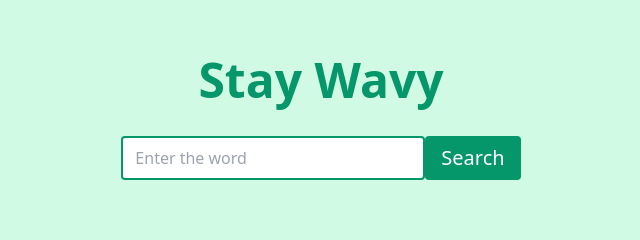
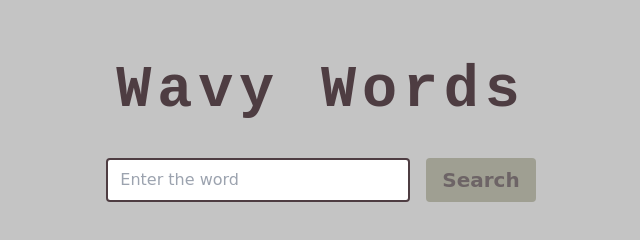
Before and after one commit to Jayleaf1125/-StayWavy, a plain HTML site: page NewAttemptMVP+.html in a window 1280 px wide. Shown: the whole page, without its empty margins (319-959 px from the left). Drawn offline with nearby package versions, Linux system fonts and the light colour scheme.

Commit message:
Renewd Style

```diff
--- a/NewAttemptMVP+.html
+++ b/NewAttemptMVP+.html
@@ -5,12 +5,13 @@
     <meta http-equiv="X-UA-Compatible" content="IE=edge">
     <meta name="viewport" content="width=device-width, initial-scale=1.0">
     <link href="https://unpkg.com/tailwindcss@^2/dist/tailwind.min.css" rel="stylesheet" />
+    <link rel="stylesheet" href="./changeTailWind.css">
     <title>Document</title>
 </head>
 <body>
 <div class="bg-green-100 min-h-screen pt-10">
     <h2 class="text-green-600 text-5xl pt-4 font-semibold text-center">
-    Stay Wavy
+    Wavy Words
     </h2>
     <div class="flex justify-center p-8 items-center">
     <input
@@ -43,6 +44,6 @@
     <div id="audio" class="hidden"></div>
     </div>
     </div>
-    <script src="./jah.js"></script>
+    <script src="./NewAttemptMVP+.js"></script>
 </body>
     </html>
--- /dev/null
+++ b/changeTailWind.css
@@ -0,0 +1,69 @@
+.bg-green-100 {
+    background-color: #c4c4c4;
+}
+
+h2.text-green-600 {
+    color: #4e3d42;
+    font-family: monospace;
+    font-style: normal;
+    font-style: normal;
+    font-size: 4.5em;
+    line-height: 70px;
+    letter-spacing: 0.1em;
+}
+
+.px-3 {
+    padding-left: .75rem;
+    padding-right: .75rem;
+    margin-right: 1em;
+}
+
+.border-green-600 {
+    /* --tw-border-opacity: 1; */
+    /* border-color: rgba(5,150,105,var(--tw-border-opacity)); */
+    border-color: #4e3d42;
+}
+
+.bg-green-600 {
+    /* --tw-bg-opacity: 1; */
+    /* background-color: rgba(5,150,105,var(--tw-bg-opacity)); */
+    background-color: #9F9F92;
+}
+
+.text-white {
+    /* --tw-text-opacity: 1; */
+    /* color: rgba(255,255,255,var(--tw-text-opacity)); */
+    color: #6D6466;
+    font-weight: bolder;
+}
+
+.border-green-500 {
+    /* --tw-border-opacity: 1; */
+    /* border-color: rgba(16,185,129,var(--tw-border-opacity)); */
+    border-color: #9F9F92;
+    border-bottom: outset;
+}
+
+.text-gray-500 {
+    --tw-text-opacity: 1;
+    color: rgba(107,114,128,var(--tw-text-opacity));
+    font-weight: 500;
+    font-family: monospace;
+}
+
+.py-1 {
+    padding-top: .25rem;
+    padding-bottom: .25rem;
+    font-family: cursive;
+}
+
+blockquote, dd, dl, figure, h1, h2, h3, h4, h5, h6, hr, p, pre {
+    margin: 0;
+    font-family: cursive;
+}
+
+.py-2 {
+    padding-top: .5rem;
+    padding-bottom: .5rem;
+    font-family: cursive;
+}
```
